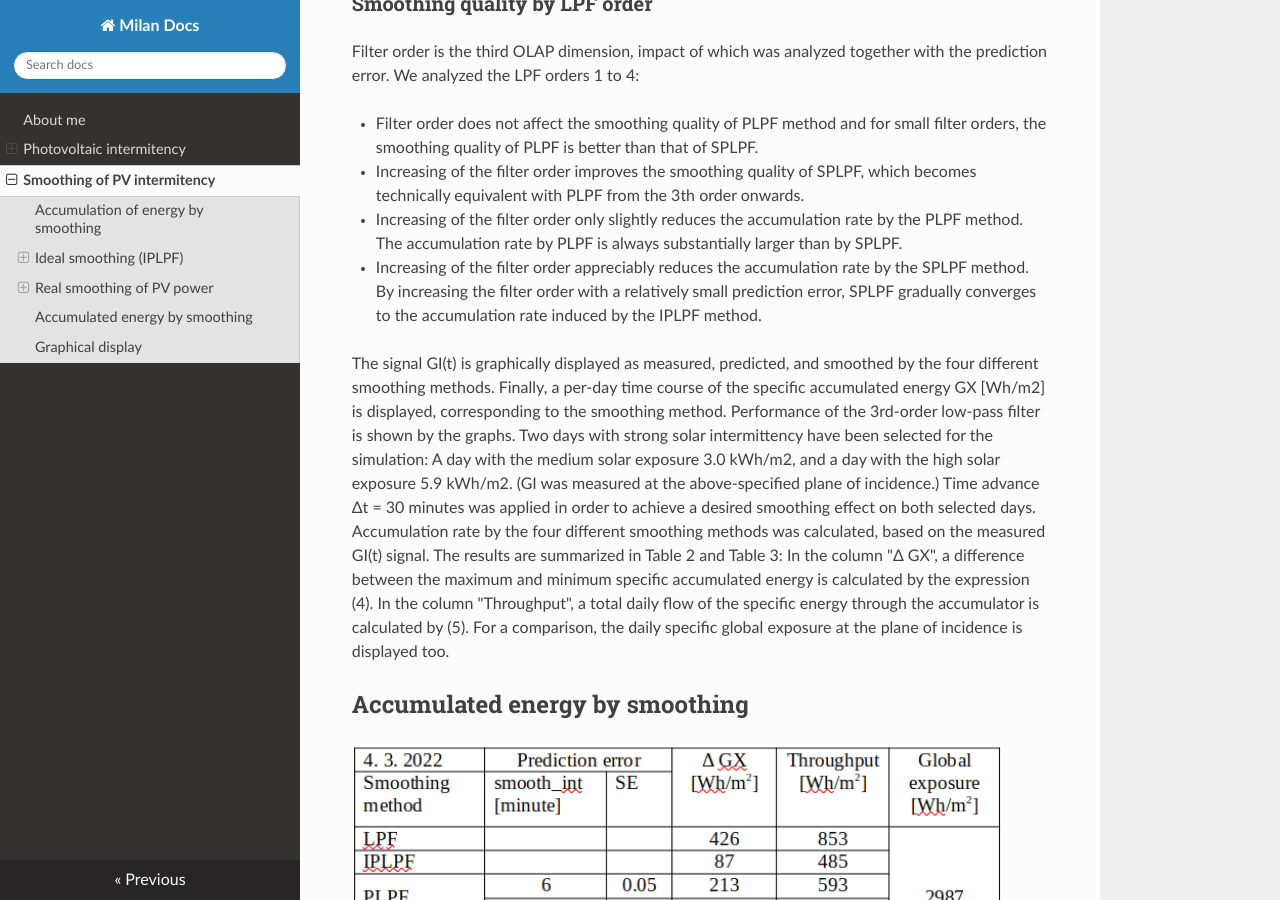
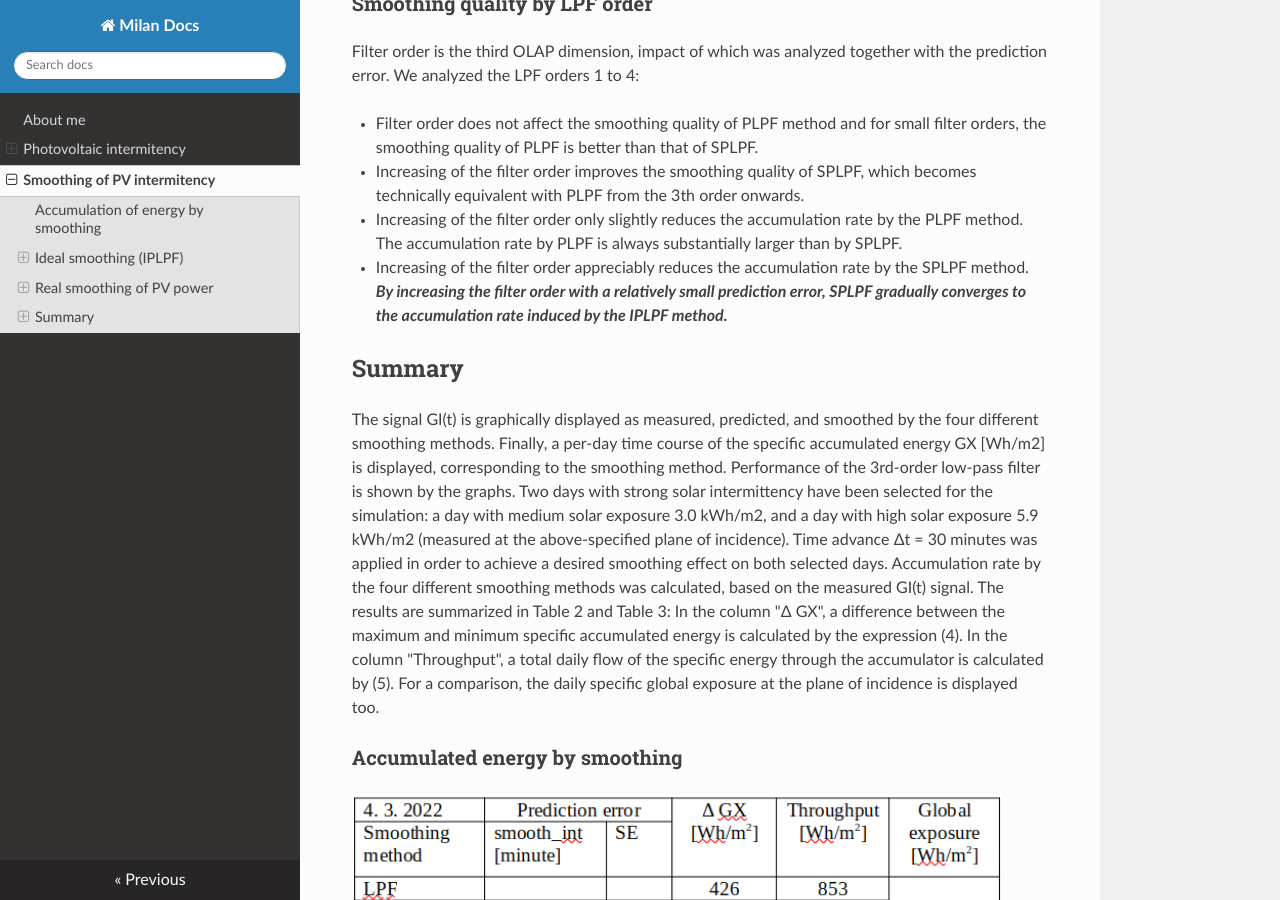
Before and after one commit to mhrons/mhrons.github.io, an MkDocs documentation site: the page built from docs/pv_smooth.md, in a window 1280 px wide and 900 px high, scrolled down 8047 px. Built offline with MkDocs 1.6.1, drawn with Linux system fonts in a browser that asks for light colours; nearby versions of some CDN libraries; formulas are drawn with MathJax 3; some of the changed text lies outside the part shown.

Commit message:
version 1.0

```diff
--- a/docs/pv_smooth.md
+++ b/docs/pv_smooth.md
@@ -44,12 +44,12 @@
 
 The rate of accumulation is expressed by (4) and (5) which are minimized by Δt during a working cycle T = 24 hours (in case of PV energy). The rate of accumulation is also expressed by the power demand during a solar gap. This results from the installed power of PVPP.
 
-Let us assume that PV power is proportional to the global solar irradiance GI [W/m2]. In our experiment, the solar irradiance is intercepted by a planar panel 20cm x 16cm on the earth’s surface at latitude=48.2°N, longitude=17.1°E, and the plane of incidence is elevated by 47°, south-oriented. Based on the proportionality between the PV power p(t) and the measured GI(t), we substitute the signals p(τ), s(τ+Δt) in (1) by the measured signal GI(τ) and by its “predicted-and-smoothed” counterpart. After substituting, the expression (1) computes the time course of specific accumulated energy GX(t) [Wh/m2] by the filter.
+Let us assume that PV power is proportional to the global solar irradiance GI [W/m2]. In our experiment, the solar irradiance is intercepted by a planar panel 20cm x 16cm on the earth’s surface at latitude=48.2°N, longitude=17.1°E, and the plane of incidence is elevated by 47°, south-oriented. Based on the proportionality between the PV power p(t) and the global irradiance GI(t), we substitute the signals p(τ), s(τ+Δt) in (1) by the measured signal GI(τ) and by its “predicted-and-smoothed” counterpart. After substituting, the expression (1) computes the time course of specific accumulated energy GX(t) [Wh/m2] by the filter.
 
 ## Ideal smoothing (IPLPF)
 We simulated the operation of ideal predictive PV smoothing (IPLPF) by means of LPF excited by the exact future signal GI(t+Δt) where GI(t) is measured and the time advance Δt (given by the LPF group delay) eliminates the filter’s time lag. In theory, such a "ex post" simulated smoothing would minimize the accumulation of energy by the filter. This analysis aims to establish the theoretical potential and affordability of PV smoothing. The numeric experiment is based on the measured solar irradiance over a period of 1 year, assuming contemporary prices of Lithium-Ion accumulators and EDLC supercapacitors.
 The measured GI time series eventually allows to calculate the specific accumulator’s capacity [Wh/m2], its specific power [W/m2], specific energy throughput [Wh/m2/day], [Wh/m2/year] requested by the IPLPF smoothing. Based on the accumulators’ specifications and prices as of 2021, the corresponding accumulation costs have been calculated. The simulation proved that the IPLPF is definitely worthwhile with the German power purchase tariff and PV feed-in tariff in 2021. The ideal smoothing costs are substantially lower than the difference between purchase tariff and PV feed-in tariff (assuming that the smooth PV infeed partially compensates for the distribution costs). The simulation suggests an affordable smoothing model for a hybrid small-scale PV plant, and foresees a future smoothing technology for large-scale PV plants.
-### Smoothing by IPLPF vs by LPF
+### Smoothing by IPLPF vs LPF
 Global irradiance GI measured (legend meas), filtered GI, and specific accumulated energy GX by LPF (legend lp) and by IPLPF (legend aavg0):
 ![PV Logger](img/GI_PV2.3but7.5.2022-04-04.png){: style="width: 49%; align='left';"}
 ![PV Logger](img/GX_PV2.3but7.5.2022-04-04.png){: style="width: 49%; align='right';"}
@@ -146,11 +146,12 @@
 - Filter order does not affect the smoothing quality of PLPF method and for small filter orders, the smoothing quality of PLPF is better than that of SPLPF.
 - Increasing of the filter order improves the smoothing quality of SPLPF, which becomes technically equivalent with PLPF from the 3th order onwards.
 - Increasing of the filter order only slightly reduces the accumulation rate by the PLPF method. The accumulation rate by PLPF is always substantially larger than by SPLPF.
-- Increasing of the filter order appreciably reduces the accumulation rate by the SPLPF method. By increasing the filter order with a relatively small prediction error, SPLPF gradually converges to the accumulation rate induced by the IPLPF method.
+- Increasing of the filter order appreciably reduces the accumulation rate by the SPLPF method. ***By increasing the filter order with a relatively small prediction error, SPLPF gradually converges to the accumulation rate induced by the IPLPF method.***
 
-The signal GI(t) is graphically displayed as measured, predicted, and smoothed by the four different smoothing methods. Finally, a per-day time course of the specific accumulated energy GX [Wh/m2] is displayed, corresponding to the smoothing method. Performance of the 3rd-order low-pass filter is shown by the graphs. Two days with strong solar intermittency have been selected for the simulation: A day with the medium solar exposure 3.0 kWh/m2, and a day with the high solar exposure 5.9 kWh/m2. (GI was measured at the above-specified plane of incidence.) Time advance Δt = 30 minutes was applied in order to achieve a desired smoothing effect on both selected days. Accumulation rate by the four different smoothing methods was calculated, based on the measured GI(t) signal. The results are summarized in Table 2 and Table 3: In the column "Δ GX", a difference between the maximum and minimum specific accumulated energy is calculated by the expression (4). In the column "Throughput", a total daily flow of the specific energy through the accumulator is calculated by (5). For a comparison, the daily specific global exposure at the plane of incidence is  displayed too.
+## Summary
+The signal GI(t) is graphically displayed as measured, predicted, and smoothed by the four different smoothing methods. Finally, a per-day time course of the specific accumulated energy GX [Wh/m2] is displayed, corresponding to the smoothing method. Performance of the 3rd-order low-pass filter is shown by the graphs. Two days with strong solar intermittency have been selected for the simulation: a day with medium solar exposure 3.0 kWh/m2, and a day with high solar exposure 5.9 kWh/m2 (measured at the above-specified plane of incidence). Time advance Δt = 30 minutes was applied in order to achieve a desired smoothing effect on both selected days. Accumulation rate by the four different smoothing methods was calculated, based on the measured GI(t) signal. The results are summarized in Table 2 and Table 3: In the column "Δ GX", a difference between the maximum and minimum specific accumulated energy is calculated by the expression (4). In the column "Throughput", a total daily flow of the specific energy through the accumulator is calculated by (5). For a comparison, the daily specific global exposure at the plane of incidence is  displayed too.
 
-## Accumulated energy by smoothing
+### Accumulated energy by smoothing
 <figure markdown>
   ![IPLPF Costs](img/Accu_Rate_220304.png){ width="650"}
   <figcaption>Table 2</figcaption>
@@ -165,7 +166,7 @@
 
 With "worse GI prediction accuracy", the SPLPF smoothing required 24% - 33% of the BESS energy capacity (Δ GX) used by the LPF method during the selected days, or 19% - 28% of the capacity used by the PLPF method. SPLPF eventually required 1.2 - 1.8 times the energy capacity used by the IPLPF method. The SPLPF method put 59% - 77% of the daily energy flow through the accumulator relative to the LPF method, or 63% - 69% of the energy throughput by the PLPF method. SPLPF eventually put 1.0 - 1.1 times more  energy through BESS than the IPLPF method.
 
-## Graphical display
+### Graphical display
 For the illustration, 3 graph types are displayed below:
 
 - Measured GI, synchronized with predicted GIf
```
Also changed, not shown: docs/index.md (+3 -3 lines), docs/pv_log.md (+1 -1 lines).
